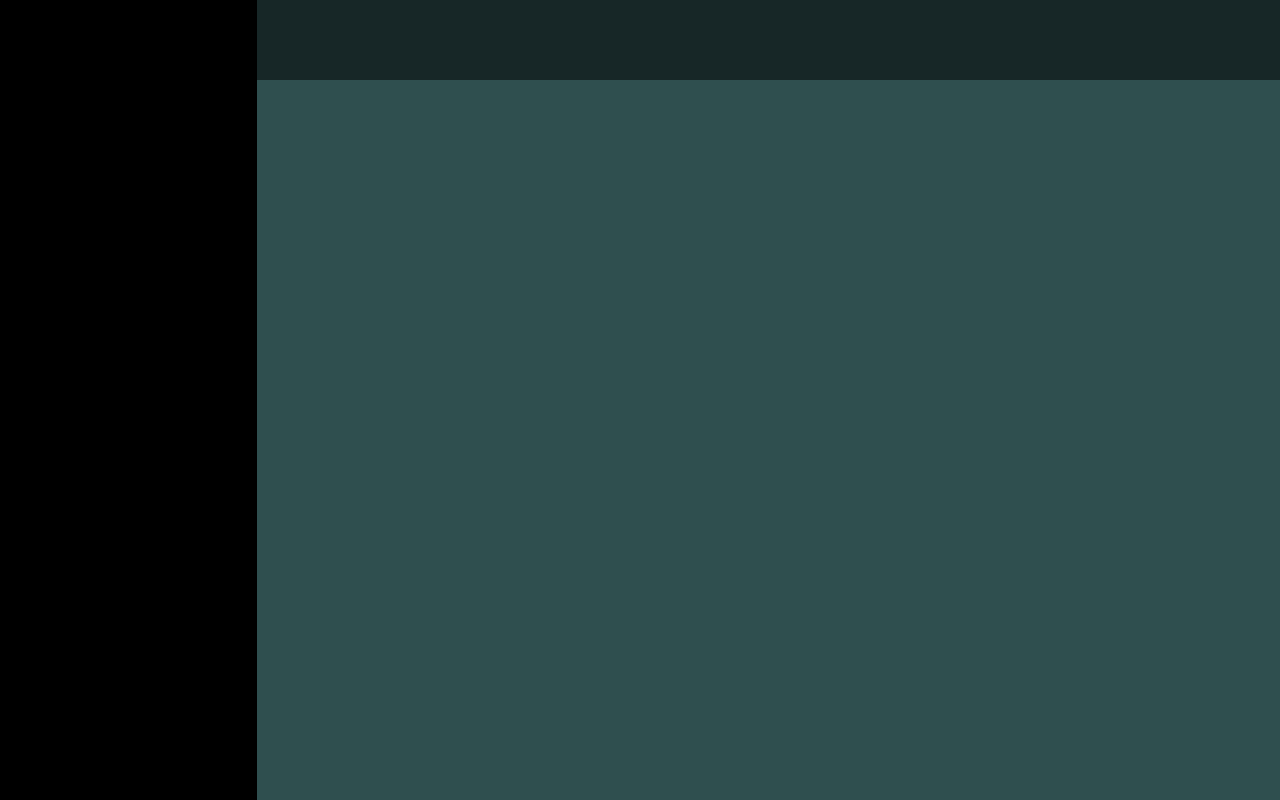
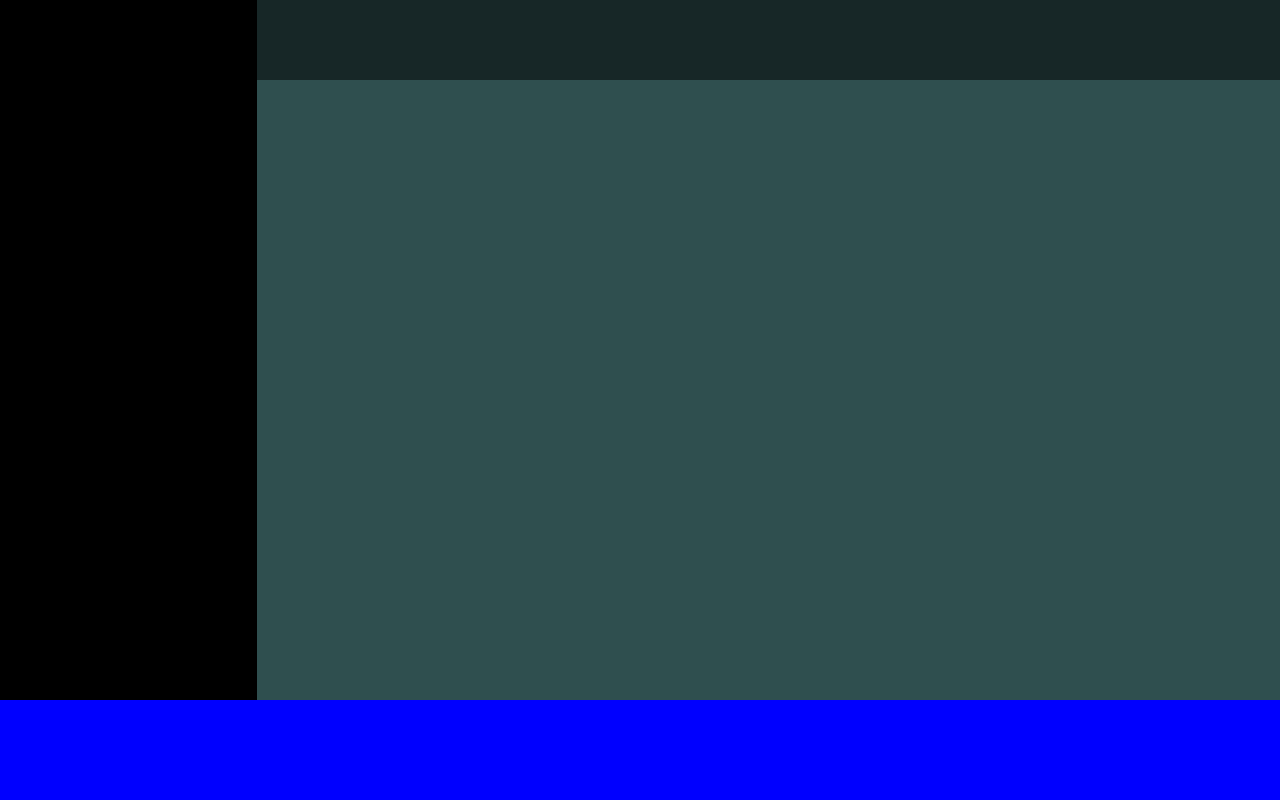
Before and after one commit to Vituz/html-css-spotifyweb, a plain HTML site: page index.html in a window 1280 px wide. Shown: the top 800 px of the page. Drawn offline with nearby package versions, Linux system fonts and the light colour scheme.

Commit message:
Create bottom Menu

```diff
--- a/assets/css/style.css
+++ b/assets/css/style.css
@@ -14,7 +14,7 @@
     top: 0;
     right: 0;
     height: 80px;
-    z-index: 1;
+    z-index: 3;
 }
 
 
@@ -31,3 +31,14 @@
 .icon_nav{
     background-color: black;
 }
+
+.bot_nav{
+    position: fixed;
+    bottom: 0;
+    left: 0;
+    width: 100%;
+    z-index: 2;
+    height: 100px;
+    background-color: blue;
+
+}
--- a/index.html
+++ b/index.html
@@ -68,6 +68,10 @@
 
                 </div>
                 <!-- /Brani -->
+
+                <div class="bot_nav">
+
+                </div>
             </div>
             <!-- /Main Content -->
 
```
